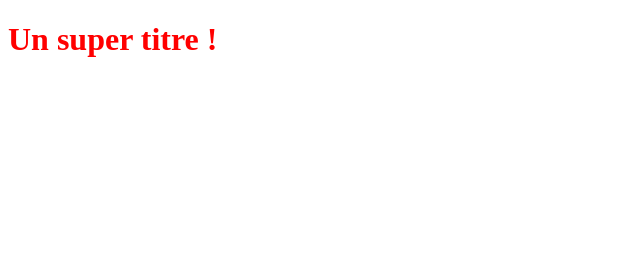
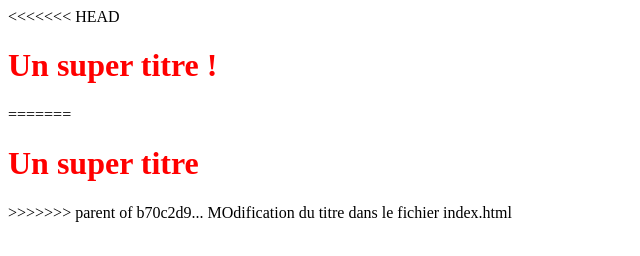
Before and after one commit to NicoJacqueTri/OpenClassroomsproject, a plain HTML site: page index.html in a window 1280 px wide. Shown: the whole page, without its empty margins (0-640 px from the left). Drawn offline with Linux system fonts and the light colour scheme.

Commit message:
Modification du titre

```diff
--- a/index.html
+++ b/index.html
@@ -5,6 +5,10 @@
     <link rel="stylesheet" type="text/css" href="styles.css">
 </head>
 <body>
+<<<<<<< HEAD
     <h1>Un super titre !</h1>
+=======
+    <h1>Un super titre</h1>
+>>>>>>> parent of b70c2d9... MOdification du titre dans le fichier index.html
 </body>
 </html>
```
Also changed, not shown: 1 other file.
